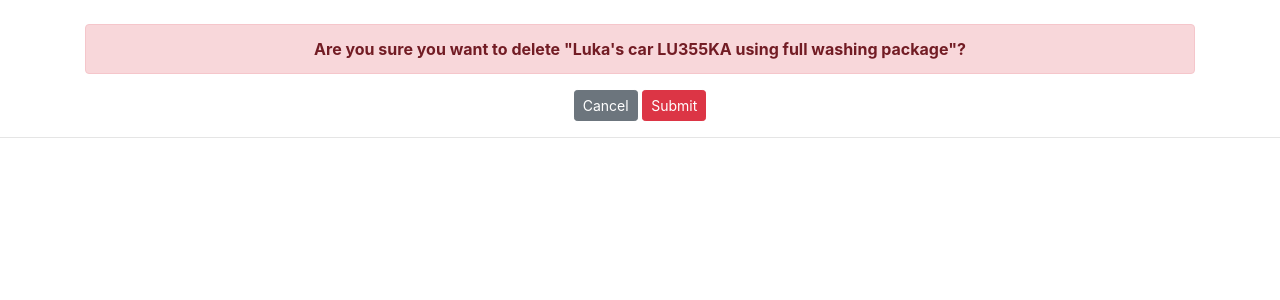
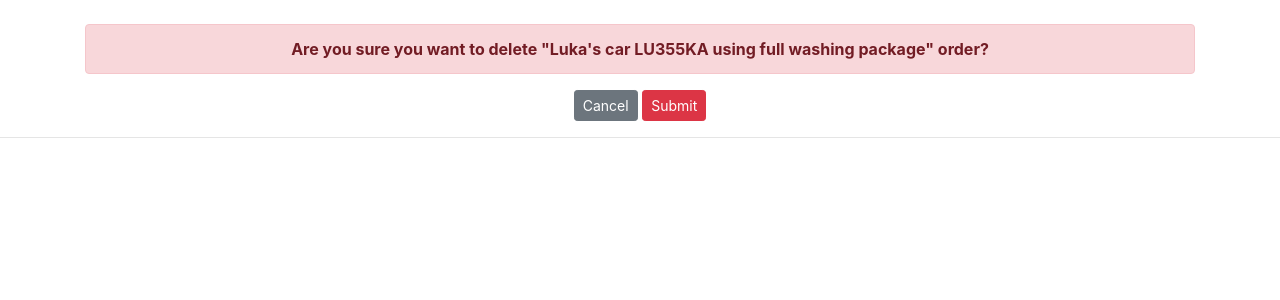
Before and after one commit to Kordzakhiaa/CarWashWebsite, a Django app: page /delete/8 in a window 1280 px wide. Shown: the part 76-376 px from the top of the page. Run offline with Django 3.2, Linux system fonts and the light colour scheme; data comes from the database, SQL or seed files in the repository; both versions use the stored data as it was after the commit; some libraries are stand-ins or nearby versions.

Commit message:
fixed bugs about redirect func

```diff
--- a/car_wash/templates/delete.html
+++ b/car_wash/templates/delete.html
@@ -3,7 +3,7 @@
 {% block body %}
     <br>
     <div class="alert alert-danger">
-        <strong>Are you sure you want to delete "{{ order }}"?</strong>
+        <strong>Are you sure you want to delete "{{ order }}" order?</strong>
     </div>
     <form action="{% url 'car_wash:delete_order' order.id %}" method="POST">
         {% csrf_token %}
--- a/car_wash/templates/order_list.html
+++ b/car_wash/templates/order_list.html
@@ -10,7 +10,7 @@
 		<div class="card card-body">
             <table class="table">
 				<tr>
-                    <th>ID</th>
+                    <th>Order ID</th>
 					<th>Customers</th>
 					<th>Car license plate</th>
 					<th>Washers</th>
--- a/car_wash/views.py
+++ b/car_wash/views.py
@@ -47,7 +47,7 @@ def create_order(request):
         form = OrderForm(request.POST)
         if form.is_valid():
             form.save()
-            return redirect('order_list/')
+            return redirect('car_wash:order_list')
 
     return render(request, 'order_form.html', {'form': form})
 
@@ -59,7 +59,7 @@ def update_order(request, pk):
         form = OrderForm(request.POST, instance=order)
         if form.is_valid():
             form.save()
-            return redirect(home)
+            return redirect('car_wash:order_list')
 
     context = {'form': form}
     return render(request, 'order_form.html', context)
@@ -69,7 +69,7 @@ def delete_order(request, pk: int):
     order = Order.objects.get(id=pk)
     if request.method == 'POST':
         order.delete()
-        return redirect(home)
+        return redirect('car_wash:order_list')
     context = {'order': order}
     return render(request, 'delete.html', context)
 
```
Also changed, not shown: db.sqlite3.
